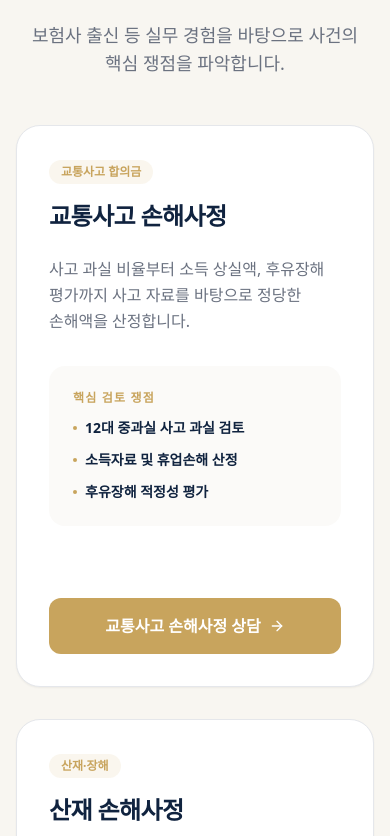
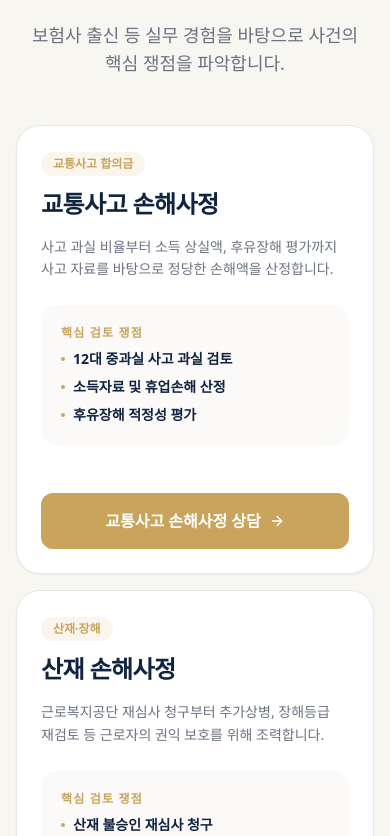
Before and after one commit to wogus5695-ctrl/sonhaesajung_gongjung, a Next.js app: page / in a window 390 px wide. Shown: the part 2068-2904 px from the top of the page. Built offline with nearby package versions, Linux system fonts and the light colour scheme.

Commit message:
feat: 모바일 4필드 간편 신청 퀵 폼 및 모바일 여백 스크롤 압축, 사례 섹션 스와이프 UI/CTA 최적화

```diff
--- a/src/components/CaseSection.tsx
+++ b/src/components/CaseSection.tsx
@@ -153,10 +153,24 @@ export default function CaseSection({ keyword }: { keyword?: string }) {
                     {item.direction}
                   </p>
                 </div>
+
+                {/* Mini CTA inside card */}
+                <div className="mt-6 pt-5 border-t border-brand-line/30 flex items-center justify-between">
+                  <span className="text-xs text-brand-muted font-bold">유사한 상황이신가요?</span>
+                  <a href="#contact" className="inline-flex items-center gap-1 text-xs font-black text-brand-gold hover:underline">
+                    무료 검토 받기 <ChevronRight className="w-3.5 h-3.5" />
+                  </a>
+                </div>
               </div>
 
             </div>
           ))}
+        </div>
+
+        {/* Mobile Swipe Cue */}
+        <div className="flex items-center justify-center gap-2 mt-2 mb-6 md:hidden text-white/50 text-xs font-medium">
+          <span>옆으로 넘겨보세요</span>
+          <ArrowRight className="w-3.5 h-3.5 animate-pulse" />
         </div>
 
         <p className="mt-8 text-[11px] text-white/30 leading-relaxed text-center break-keep max-w-4xl mx-auto">
--- a/src/components/ContactForm.tsx
+++ b/src/components/ContactForm.tsx
@@ -30,8 +30,12 @@ export default function ContactForm({ keyword }: { keyword?: string }) {
   const handleSubmit = async (e: React.FormEvent) => {
     e.preventDefault();
 
-    if (!formData.name || !formData.phone || !formData.content) {
-      alert('성함, 연락처, 문의내용은 필수 입력 사항입니다.');
+    const isMobile = typeof window !== 'undefined' && window.innerWidth < 768;
+    const finalContent = isMobile && !formData.content ? '모바일 간편 신청 (유선 상담 희망)' : formData.content;
+    const finalStatus = isMobile && !formData.status ? '합의 전 (모바일 간편)' : formData.status;
+
+    if (!formData.name || !formData.phone || (!isMobile && !finalContent)) {
+      alert(isMobile ? '성함과 연락처는 필수 입력 사항입니다.' : '성함, 연락처, 문의내용은 필수 입력 사항입니다.');
       return;
     }
 
@@ -45,6 +49,8 @@ export default function ContactForm({ keyword }: { keyword?: string }) {
     // 전송 데이터 구성
     const submissionData = {
       ...formData,
+      content: finalContent,
+      status: finalStatus,
       currentKeyword,
       submittedAt: new Date().toLocaleString('ko-KR'),
     };
@@ -142,7 +148,7 @@ export default function ContactForm({ keyword }: { keyword?: string }) {
         </div>
       </div>
 
-      <div>
+      <div className="hidden md:block">
         <label className="block text-sm font-bold text-brand-primary mb-2">현재 진행상태</label>
         <select
           name="status"
@@ -160,7 +166,7 @@ export default function ContactForm({ keyword }: { keyword?: string }) {
         </select>
       </div>
 
-      <div>
+      <div className="hidden md:block">
         <label className="block text-sm font-bold text-brand-primary mb-2">문의내용 (병원 정보 필수*)</label>
         <textarea
           name="content"
@@ -168,7 +174,6 @@ export default function ContactForm({ keyword }: { keyword?: string }) {
           onChange={handleChange}
           rows={4}
           placeholder="현재 입원 중이신 병원 정보와 검토가 필요한 내용을 상세히 남겨 주시면 더 정확한 상담이 가능합니다."
-          required
           className="w-full px-5 py-4 bg-white border border-brand-line rounded-xl focus:outline-none focus:border-brand-gold transition-colors resize-none"
         ></textarea>
       </div>
--- a/src/components/MainPageContent.tsx
+++ b/src/components/MainPageContent.tsx
@@ -303,15 +303,15 @@ export default function MainPageContent({ k }: { k?: string }) {
       <section id="traffic" className="section-py bg-brand-ivory">
         <div className="section-container">
           <SectionTitle title="전문 분야별 핵심 검토 서비스" sub="보험사 출신 등 실무 경험을 바탕으로 사건의 핵심 쟁점을 파악합니다." />
-          <div className="grid lg:grid-cols-3 gap-8">
+          <div className="grid lg:grid-cols-3 gap-4 lg:gap-8">
             {mainServices.map((service, idx) => (
               <div key={idx} className="bg-white rounded-3xl overflow-hidden border border-brand-line shadow-sm hover:shadow-xl transition-all group flex flex-col">
-                <div className="p-8 md:p-10 flex-1">
-                  <span className="inline-block px-3 py-1 bg-brand-gold/10 text-brand-gold text-xs font-bold rounded-full mb-4">{service.tag}</span>
-                  <h3 className="text-2xl font-black mb-6">{service.title}</h3>
-                  <p className="text-brand-muted mb-8 leading-relaxed break-keep">{service.desc}</p>
+                <div className="p-6 md:p-10 flex-1">
+                  <span className="inline-block px-3 py-1 bg-brand-gold/10 text-brand-gold text-xs font-bold rounded-full mb-3 md:mb-4">{service.tag}</span>
+                  <h3 className="text-2xl font-black mb-4 md:mb-6">{service.title}</h3>
+                  <p className="text-brand-muted text-sm md:text-base mb-6 md:mb-8 leading-relaxed break-keep">{service.desc}</p>
 
-                  <div className="space-y-3 mb-10 bg-brand-ivory/50 p-6 rounded-2xl">
+                  <div className="space-y-2 mb-6 md:mb-10 bg-brand-ivory/50 p-5 md:p-6 rounded-2xl">
                     <p className="text-xs font-bold text-brand-gold uppercase tracking-widest mb-1">핵심 검토 쟁점</p>
                     {service.issues.map((issue, i) => (
                       <div key={i} className="flex items-center gap-2 text-sm font-bold text-brand-primary">
@@ -321,7 +321,7 @@ export default function MainPageContent({ k }: { k?: string }) {
                     ))}
                   </div>
                 </div>
-                <div className="p-8 pt-0">
+                <div className="p-6 pt-0 md:p-8 md:pt-0">
                   <a href="#contact" className="btn-primary w-full py-4 rounded-xl flex items-center justify-center gap-2">
                     {service.title} 상담 <ArrowRight className="w-4 h-4" />
                   </a>
@@ -339,8 +339,8 @@ export default function MainPageContent({ k }: { k?: string }) {
       {/* 5. Why Section */}
       <section className="section-py bg-white">
         <div className="section-container">
-          <div className="grid lg:grid-cols-2 gap-20 items-center">
-            <div className="relative h-full min-h-[400px] lg:min-h-0 rounded-[3rem] overflow-hidden shadow-2xl">
+          <div className="grid lg:grid-cols-2 gap-8 lg:gap-20 items-center">
+            <div className="relative h-52 md:h-80 lg:h-full min-h-0 rounded-[2rem] lg:rounded-[3rem] overflow-hidden shadow-2xl">
               <Image
                 src="/analysis-desk.png"
                 alt="전문가 자료 분석 이미지"
@@ -353,7 +353,7 @@ export default function MainPageContent({ k }: { k?: string }) {
               <SectionTitle
                 title="보험사가 알려주지 않는 보상의 이면을 분석합니다"
               />
-              <div className="space-y-6">
+              <div className="space-y-4 md:space-y-6">
                 {[
                   {
                     icon: FileSearch,
@@ -373,14 +373,14 @@ export default function MainPageContent({ k }: { k?: string }) {
                 ].map((item, idx) => (
                   <div
                     key={idx}
-                    className="group bg-slate-50 border border-slate-100 rounded-2xl p-6 flex gap-6 items-start transition-all duration-300 hover:-translate-y-1 hover:shadow-xl hover:shadow-brand-primary/5 hover:border-brand-gold/30"
+                    className="group bg-slate-50 border border-slate-100 rounded-2xl p-5 md:p-6 flex gap-4 md:gap-6 items-start transition-all duration-300 hover:-translate-y-1 hover:shadow-xl hover:shadow-brand-primary/5 hover:border-brand-gold/30"
                   >
-                    <div className="w-14 h-14 bg-white shadow-sm border border-slate-100 text-brand-gold rounded-2xl flex items-center justify-center shrink-0 group-hover:bg-brand-gold group-hover:text-white transition-colors duration-300">
-                      <item.icon className="w-7 h-7" />
+                    <div className="w-12 h-12 md:w-14 md:h-14 bg-white shadow-sm border border-slate-100 text-brand-gold rounded-2xl flex items-center justify-center shrink-0 group-hover:bg-brand-gold group-hover:text-white transition-colors duration-300">
+                      <item.icon className="w-6 h-6 md:w-7 md:h-7" />
                     </div>
-                    <div className="flex-1 pt-1">
-                      <h4 className="text-xl font-bold mb-3 text-brand-primary">{item.title}</h4>
-                      <p className="text-brand-muted leading-relaxed break-keep text-[15px]">{item.desc}</p>
+                    <div className="flex-1 pt-0.5">
+                      <h4 className="text-lg md:text-xl font-bold mb-2 md:mb-3 text-brand-primary">{item.title}</h4>
+                      <p className="text-brand-muted leading-relaxed break-keep text-[14px] md:text-[15px]">{item.desc}</p>
                     </div>
                   </div>
                 ))}
```
